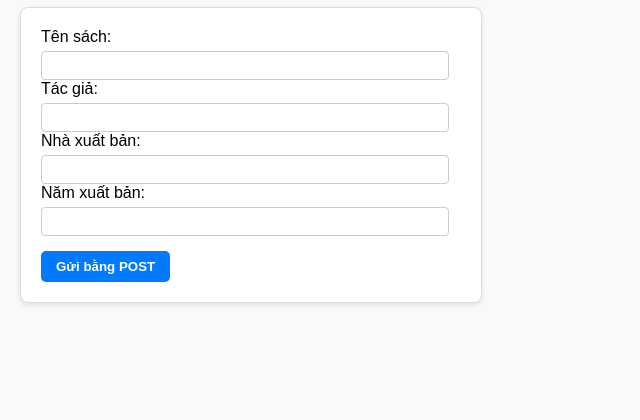
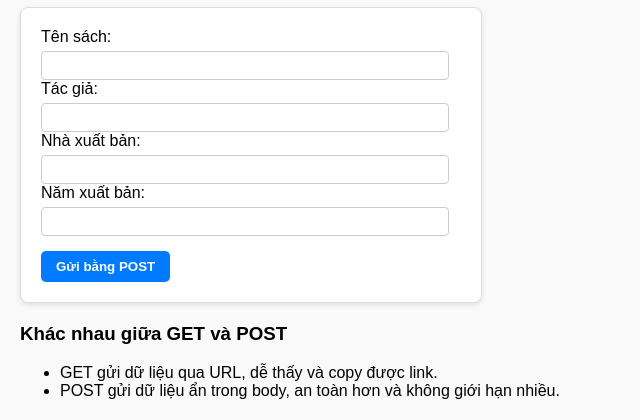
Before and after one commit to StudyCodeEr/LapTrinhWeb_PHP, a PHP site: page /baitap1_tuan2.php in a window 1280 px wide. Shown: the part 445-865 px from the top of the page, without its empty margins (0-640 px from the left). Before the commit the page ends 750 px from the top, so only its background shows below. Run offline with PHP 8.4, Linux system fonts and the light colour scheme.

Commit message:
Fix-bai1-tuan2

```diff
--- a/baitap1_tuan2.php
+++ b/baitap1_tuan2.php
@@ -111,5 +111,10 @@ if ($_SERVER["REQUEST_METHOD"] == "POST" && !empty($_POST)) {
         Năm xuất bản: <input type="number" name="year"><br>
         <input type="submit" value="Gửi bằng POST">
     </form>
+    <h3>Khác nhau giữa GET và POST</h3>
+    <ul>
+        <li>GET gửi dữ liệu qua URL, dễ thấy và copy được link.</li>
+        <li>POST gửi dữ liệu ẩn trong body, an toàn hơn và không giới hạn nhiều.</li>
+    </ul>
 </body>
 </html>
```
